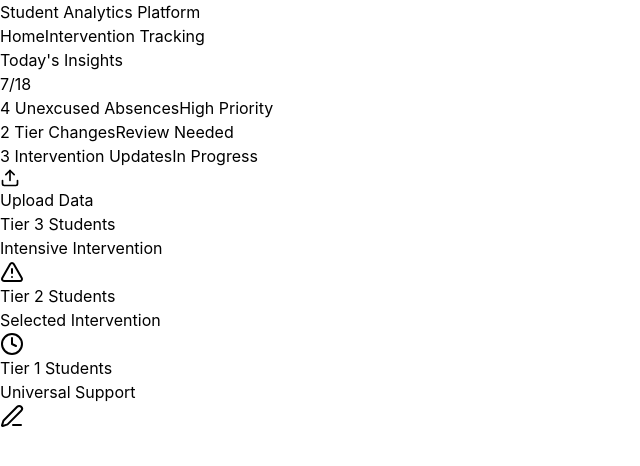
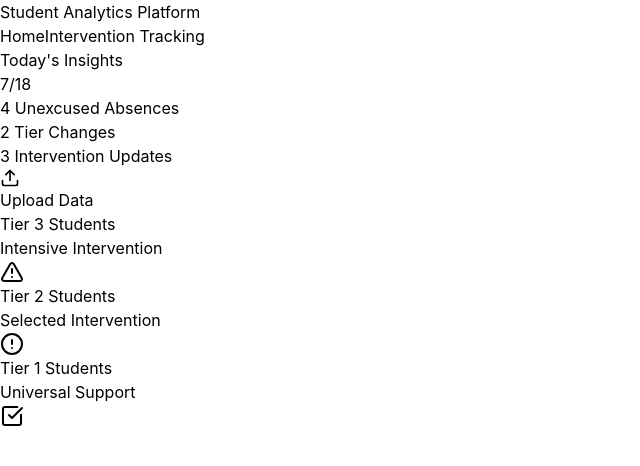
Before and after one commit to Vbeany/Sap-frontend, a React (Vite) app: page / in a window 1280 px wide. Shown: the top 466 px of the page, without its empty margins (0-640 px from the left). Built offline with nearby package versions, Linux system fonts and the light colour scheme.

Commit message:
Cleanest its been right now

```diff
--- a/src/components/HomePage.jsx
+++ b/src/components/HomePage.jsx
@@ -1,5 +1,5 @@
 import React from 'react';
-import { Upload, AlertTriangle, Clock, Edit3 } from 'lucide-react';
+import { Upload, AlertTriangle, CircleAlert, CheckSquare } from 'lucide-react';
 
 const HomePage = ({ onNavigate }) => {
   return (
@@ -11,7 +11,7 @@ const HomePage = ({ onNavigate }) => {
           <nav className="flex space-x-4">
             <button
               onClick={() => onNavigate('home')}
-              className="px-4 py-2 bg-white border border-gray-300 rounded-lg text-gray-700 hover:bg-gray-50 transition-colors"
+              className="px-4 py-2 bg-white border border-gray-300 rounded-lg text-gray-700 hover:bg-gray-50 transition-colors outline-purple-950"
             >
               Home
             </button>
@@ -25,26 +25,23 @@ const HomePage = ({ onNavigate }) => {
         </div>
       </header>
 
-      <div className="grid grid-cols-1 lg:grid-cols-2 gap-6">
-        {/* Left Panel - Today's Insights */}
-        <div className="bg-white rounded-lg border border-gray-200 p-6 shadow-sm">
+      <div className="grid grid-cols-1 lg:grid-cols-2 gap-6 max-w-7xl mx-auto">
+        {/* Left Panel - Today's Insights with background opacity only */}
+        <div className="bg-indigo-100/60 rounded-lg border border-gray-200 p-6 shadow-sm outline outline-[3px] outline-offset-[-3px] outline-purple-950/60 min-w-80 max-w-2xl">
           <div className="text-center mb-6">
             <h2 className="text-xl font-semibold text-gray-800 mb-1">Today's Insights</h2>
-            <p className="text-gray-600">7/18</p>
+            <p className="text-gray-600 font-semibold">7/18</p>
           </div>
 
-          <div className="space-y-4 mb-6">
-            <div className="flex items-center justify-between py-3 border-b border-gray-100">
-              <span className="text-gray-700">4 Unexcused Absences</span>
-              <span className="text-sm text-gray-500">High Priority</span>
+          <div className="space-y-4 mb-6 text-center">
+            <div className="py-3">
+              <span className="text-gray-700 font-medium">4 Unexcused Absences</span>
             </div>
-            <div className="flex items-center justify-between py-3 border-b border-gray-100">
-              <span className="text-gray-700">2 Tier Changes</span>
-              <span className="text-sm text-gray-500">Review Needed</span>
+            <div className="py-3">
+              <span className="text-gray-700 font-medium">2 Tier Changes</span>
             </div>
-            <div className="flex items-center justify-between py-3">
-              <span className="text-gray-700">3 Intervention Updates</span>
-              <span className="text-sm text-gray-500">In Progress</span>
+            <div className="py-3">
+              <span className="text-gray-700 font-medium">3 Intervention Updates</span>
             </div>
           </div>
 
@@ -55,9 +52,9 @@ const HomePage = ({ onNavigate }) => {
         </div>
 
         {/* Right Panel - Tier Cards */}
-        <div className="space-y-4">
+        <div className="space-y-4 content-center min-w-80 max-w-2xl">
           {/* Tier 3 - Red */}
-          <div className="bg-red-600 text-white rounded-lg p-6 flex items-center justify-between shadow-sm hover:shadow-md transition-shadow cursor-pointer">
+          <div className=" bg-red-600 text-white rounded-lg p-6 flex items-center justify-between shadow-sm hover:shadow-md transition-shadow cursor-pointer">
             <div>
               <h3 className="text-lg font-semibold">Tier 3 Students</h3>
               <p className="text-red-100">Intensive Intervention</p>
@@ -71,7 +68,7 @@ const HomePage = ({ onNavigate }) => {
               <h3 className="text-lg font-semibold">Tier 2 Students</h3>
               <p className="text-yellow-100">Selected Intervention</p>
             </div>
-            <Clock size={24} className="text-yellow-200" />
+            <CircleAlert size={24} className="text-yellow-200" />
           </div>
 
           {/* Tier 1 - Green */}
@@ -80,7 +77,7 @@ const HomePage = ({ onNavigate }) => {
               <h3 className="text-lg font-semibold">Tier 1 Students</h3>
               <p className="text-green-100">Universal Support</p>
             </div>
-            <Edit3 size={24} className="text-green-200" />
+            <CheckSquare size={24} className="text-green-200" />
           </div>
         </div>
       </div>
```
Also changed, not shown: 1 other file (tests, documents, lock files or other folders).
